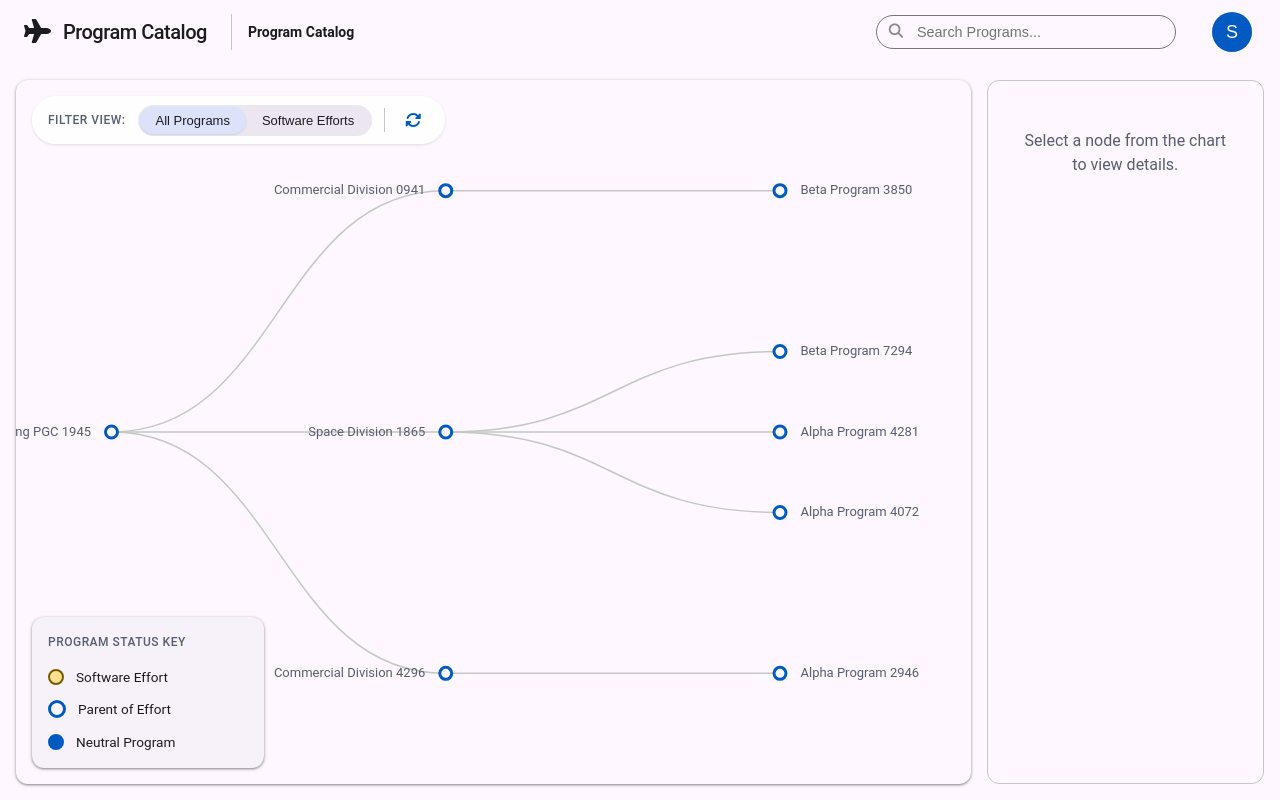
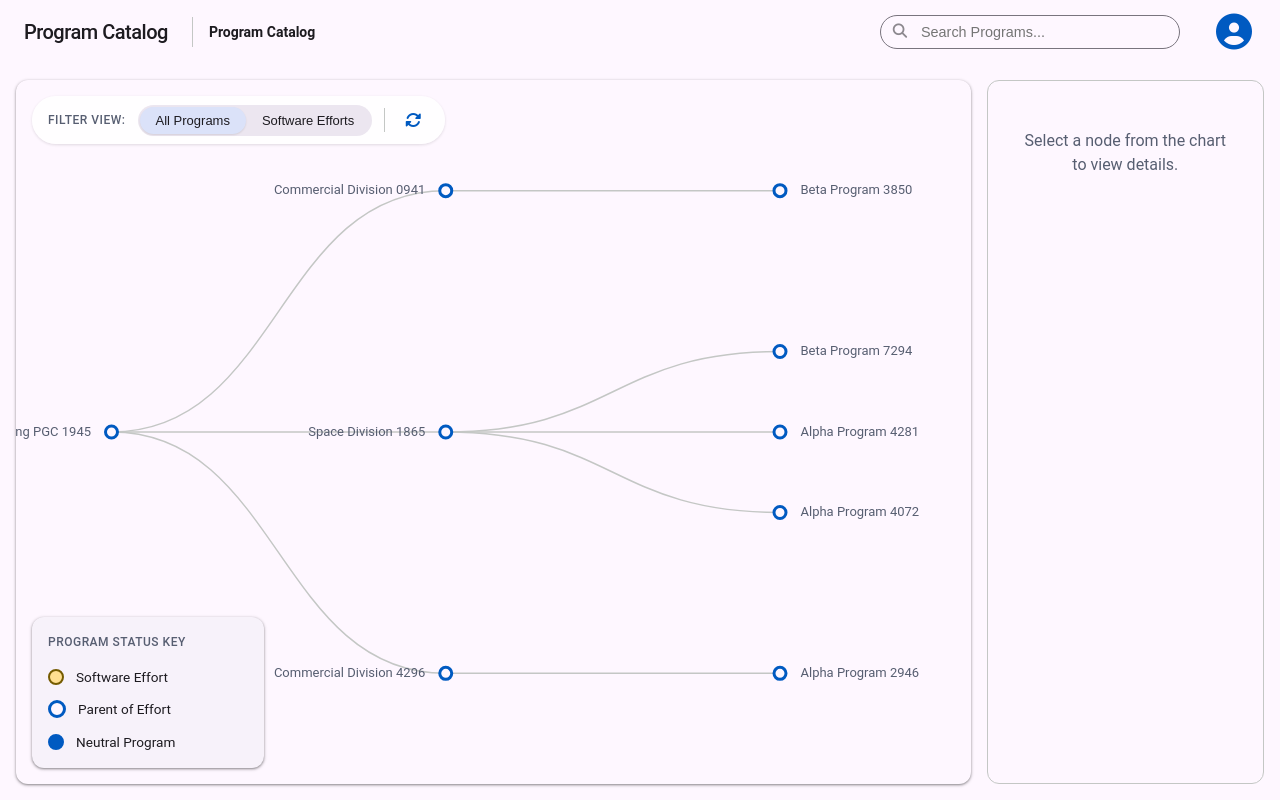
Before and after one commit to DeepBlue4/program-catalog, a Vue app: page / in a window 1280 px wide. Built offline with nearby package versions, Linux system fonts and the light colour scheme.

Commit message:
Saving changes

```diff
--- a/package.json
+++ b/package.json
@@ -14,12 +14,16 @@
     "vue-router": "^4.6.4"
   },
   "devDependencies": {
+    "@pinia/testing": "^1.0.3",
     "@vitejs/plugin-vue": "^6.0.1",
     "@vue/eslint-config-prettier": "^10.2.0",
     "@vue/eslint-config-typescript": "^14.6.0",
+    "@vue/test-utils": "^2.4.6",
     "eslint": "^9.39.2",
     "eslint-plugin-vue": "^10.6.2",
+    "jsdom": "^27.3.0",
     "prettier": "^3.7.4",
-    "vite": "^7.2.4"
+    "vite": "^7.2.4",
+    "vitest": "^4.0.16"
   }
 }
--- a/src/App.vue
+++ b/src/App.vue
@@ -97,7 +97,6 @@ const handleBreadcrumbClick = (crumb) => {
     <header class="top-bar m3-elevation-1">
       <div class="header-left">
           <div class="logo-area">
-              <span class="logo-icon"><i class="fas fa-plane"></i></span>
               <h1 class="app-title">Program Catalog</h1>
           </div>
 
--- a/src/components/UserMenu.vue
+++ b/src/components/UserMenu.vue
@@ -33,9 +33,7 @@ onUnmounted(() => {
 <template>
   <div class="user-menu" ref="menuRef">
     <button class="menu-trigger" @click.stop="toggleMenu">
-      <div class="avatar">
-        {{ user.name.charAt(0) }}
-      </div>
+      <i class="fas fa-user-circle trigger-icon"></i>
     </button>
 
     <div v-if="isOpen" class="menu-dropdown m3-card elevated">
@@ -82,10 +80,18 @@ onUnmounted(() => {
   padding: 4px;
   border-radius: 50%;
   transition: background 0.2s;
+  display: flex;
+  align-items: center;
+  justify-content: center;
 }
 
 .menu-trigger:hover {
   background: var(--md-sys-color-surface-container-high);
+}
+
+.trigger-icon {
+  font-size: 36px;
+  color: var(--md-sys-color-primary);
 }
 
 .avatar {
--- a/vite.config.js
+++ b/vite.config.js
@@ -4,4 +4,8 @@ import vue from '@vitejs/plugin-vue'
 // https://vite.dev/config/
 export default defineConfig({
   plugins: [vue()],
+  test: {
+    environment: 'jsdom',
+    globals: true
+  }
 })
```
Also changed, not shown: 1 other file (tests, documents, lock files or other folders).
